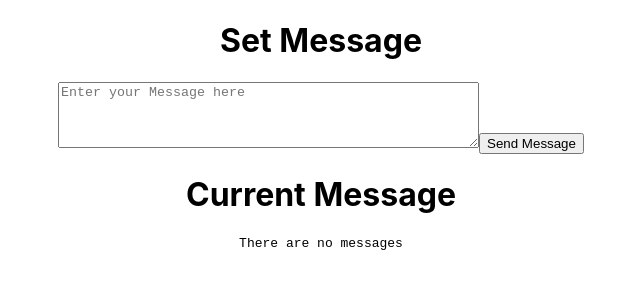
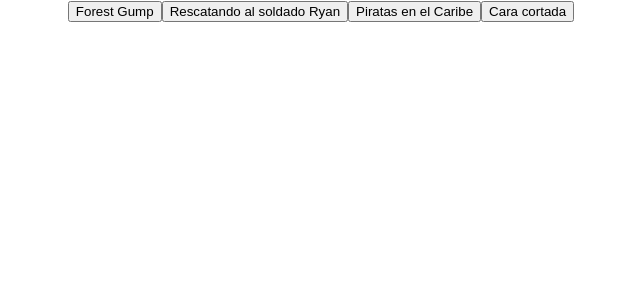
Before and after one commit to StefanoQuiroz/REACT-MERN, a React (Create React App) app in the folder hooks-parte-2/: page / in a window 1280 px wide. Shown: the top 300 px of the page, without its empty margins (319-959 px from the left). Built offline with nearby package versions, Linux system fonts and the light colour scheme.

Commit message:
Hooks part 2 Argumento en devolucion de llamada

```diff
--- a/hooks-parte-2/src/App.js
+++ b/hooks-parte-2/src/App.js
@@ -1,23 +1,28 @@
-import React, {useState} from 'react';
+//import React, {useState} from 'react';
+import React from 'react';
 import './App.css';
 //import UseReducer from './components/UseReducer'
 //import Map from './components/Groceries'
-import MessageForm from './elevateState/MessageForm'
-import MessageDisplay from './elevateState/MessageDisplay'
+//import MessageForm from './elevateState/MessageForm'
+//import MessageDisplay from './elevateState/MessageDisplay'
+import MyComponent from './envioDeArgumentosDevolucion/MyComponent'
+
+const movies = ["Forest Gump", "Rescatando al soldado Ryan", "Piratas en el Caribe", "Cara cortada"];
 function App() {
-  const [currentMsg, setCurrentMsg] = useState("There are no messages")
+/*   const [currentMsg, setCurrentMsg] = useState("There are no messages")
   const youveGotMail = (newMessage) => {
     //actualiza el currentMsg
     setCurrentMsg(newMessage)
-  }
+  } */
   return (
     <div className="App">
       {/* <UseReducer/> */}
       {/* <Map/> */}
       {/* el componente hijo MessageFrom llama a la funcion y el parametro en MessageForm*/}
       {/* <> </> fragments */}
-      <MessageForm onNewMessage={youveGotMail}/>
-      <MessageDisplay message={currentMsg}/>
+      {/* <MessageForm onNewMessage={youveGotMail}/>
+      <MessageDisplay message={currentMsg}/> */}
+      <MyComponent movies={movies}/>
     </div>
   );
 }
--- /dev/null
+++ b/hooks-parte-2/src/envioDeArgumentosDevolucion/MyComponent.js
@@ -0,0 +1,19 @@
+import React from 'react';
+
+const MyComponent = (props) => {
+    //se proporcioa el evento como argumento para alertar que pe´lícula será
+    //funcion de devolucion de llamada
+    /* const onClickHandler = () => {
+        alert("You have clicked the button");
+    } */
+    const onClickHandler = (e, value) => {
+        alert(value);
+    }
+    const {movies} = props
+    //item cada elem del [ ] en App.js
+    return movies.map((item, index)=>{
+        return <button key={index} onClick={e=>onClickHandler(e,item)}>{item}</button>
+    })
+}
+
+export default MyComponent;
```
Also changed, not shown: 1 other file (tests, documents, lock files or other folders).
